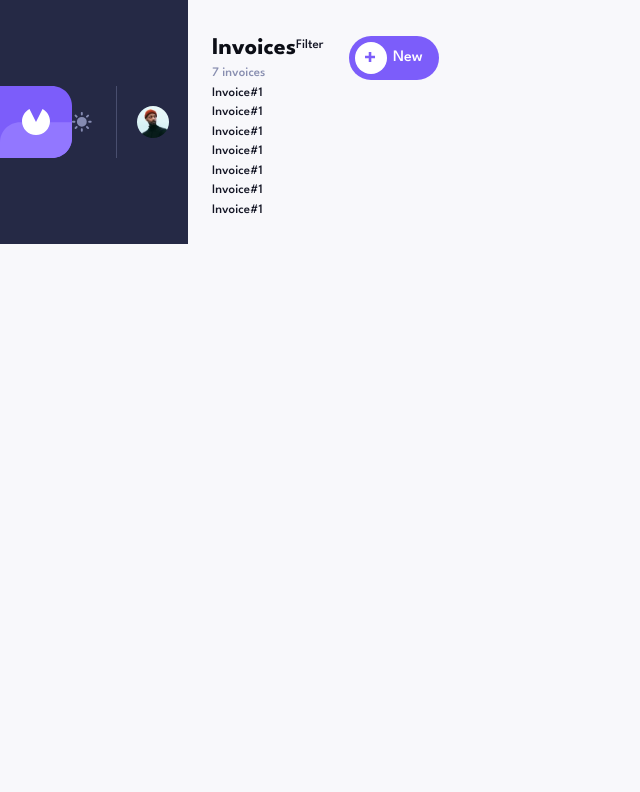
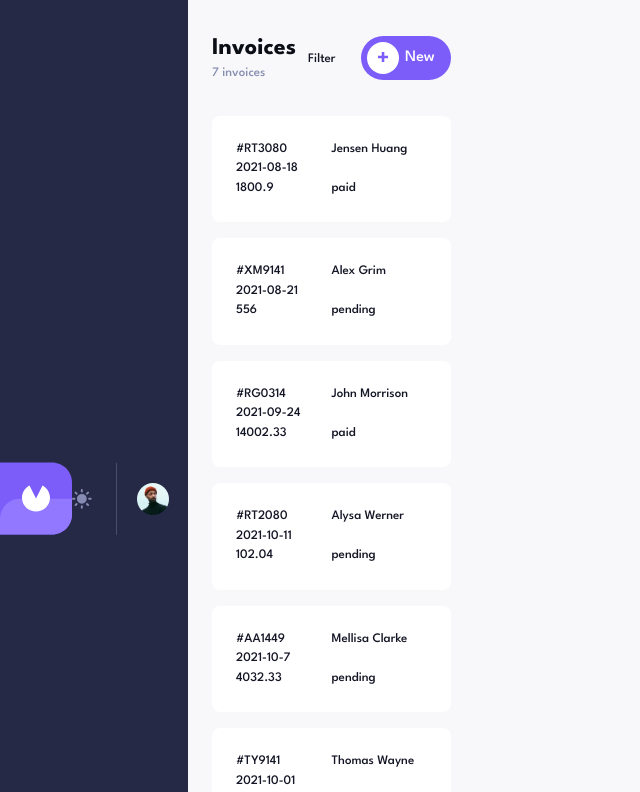
Before and after one commit to Mariia22/invoice-app, a Next.js app in the folder invoice-app/: page / in a window 1280 px wide. Shown: the top 792 px of the page, without its empty margins (0-640 px from the left). Built offline with nearby package versions, Linux system fonts and the light colour scheme.

Commit message:
feat: add invoice card

```diff
--- a/invoice-app/src/app/layout.tsx
+++ b/invoice-app/src/app/layout.tsx
@@ -21,7 +21,7 @@ export default function RootLayout({
       <head>
         <link rel="shortcut icon" href="/assets/favicon.png" />
       </head>
-      <body className="flex flex-col font-medium w-screen overflow-hidden bg-background text-darkText dark:bg-darkText dark:text-background text-[13px] xl:flex-row 2xl:justify-center">
+      <body className="flex flex-col font-medium w-screen bg-background text-darkText dark:bg-darkText dark:text-background text-[13px] xl:flex-row 2xl:justify-center">
         <Providers>
           <Header />
           <main className="mt-8 mx-6 mb-6">
--- /dev/null
+++ b/invoice-app/src/app/lib/types.ts
@@ -0,0 +1,7 @@
+export type Invoice = {
+  id: string;
+  createdAt: string;
+  clientName: string;
+  total: number;
+  status: string;
+};
--- a/invoice-app/src/app/page.tsx
+++ b/invoice-app/src/app/page.tsx
@@ -6,18 +6,18 @@ export default function Invoices() {
 
   return (
     <div>
-      <div className="flex items-center justify-between">
+      <div className="flex items-center justify-between mb-8">
         <div>
-          <h1 className="text-2xl font-bold text-headerText">Invoices</h1>
+          <h1 className="text-2xl font-bold text-headerText dark:text-text">Invoices</h1>
           <p className="text-secondaryDark">{data.length} invoices</p>
         </div>
-        <div className="flex">
+        <div className="flex items-center">
           <div className="w-[53px] h-[15px]">Filter</div>
           <ButtonAdd />
         </div>
       </div>
       <div>
-        {data.map(invoice => (<InvoiceCard key={invoice.id} />))}
+        {data.map(invoice => (<InvoiceCard key={invoice.id} {...invoice} />))}
       </div>
     </div>
   );
--- a/invoice-app/src/app/ui/invoices/InvoiceCard.tsx
+++ b/invoice-app/src/app/ui/invoices/InvoiceCard.tsx
@@ -1,3 +1,15 @@
-export default function InvoiceCard() {
-  return (<div>Invoice#1</div>)
+import { Invoice } from "@/app/lib/types";
+
+
+export default function InvoiceCard({ id, clientName, createdAt, total, status }: Invoice) {
+  return (
+    <section className="grid grid-cols-2 mb-4 px-6 py-6 bg-text rounded-lg dark:bg-cardColor dark:text-text">
+      <div className="flex flex-col justify-between">
+        <h2>#{id}</h2>
+        <p>{createdAt}</p>
+      </div>
+      <p>{clientName}</p>
+      <p>{total}</p>
+      <p>{status}</p>
+    </section>)
 }
--- a/invoice-app/tailwind.config.ts
+++ b/invoice-app/tailwind.config.ts
@@ -23,7 +23,8 @@ const config: Config = {
       paidColor: "#33D69F",
       pendingColor: "#FF8F00",
       draftColor: "#373B53",
-      borderColor: "#494E6E"
+      borderColor: "#494E6E",
+      cardColor: "#1E2139"
     },
     extend: {}
   },
```
